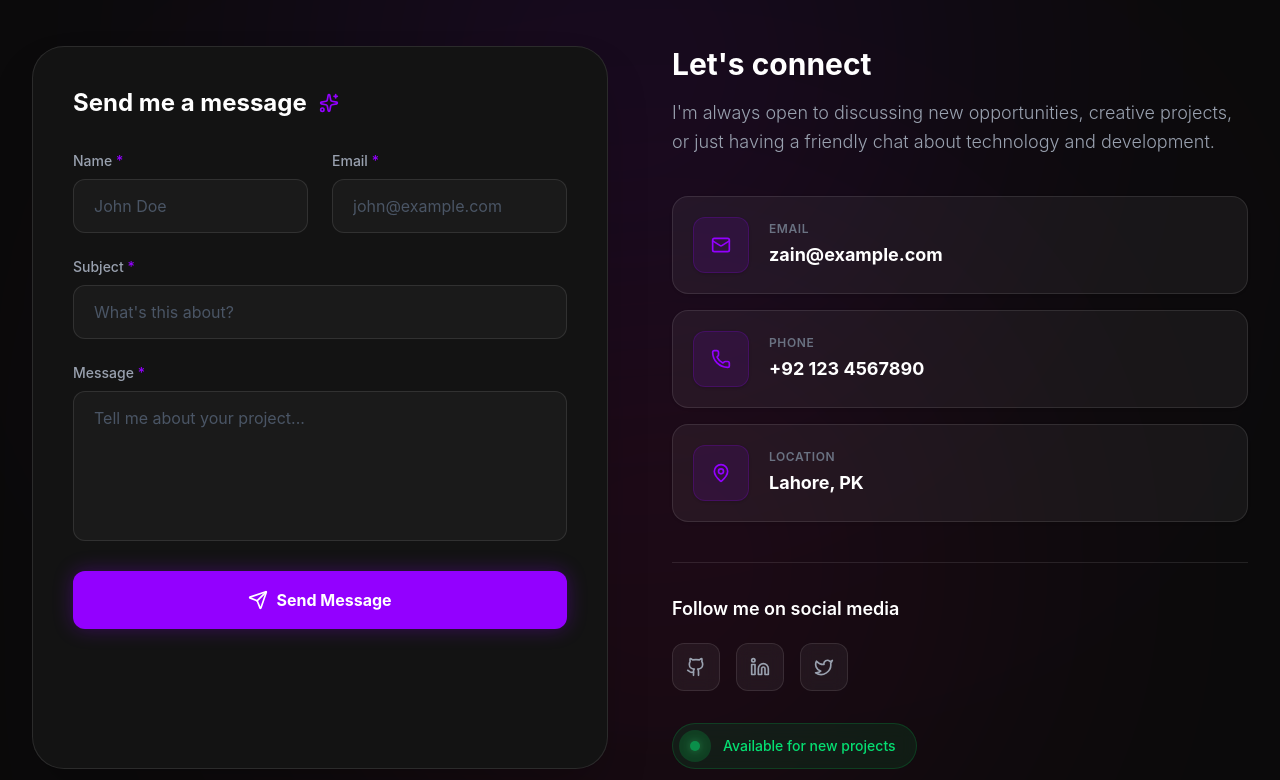
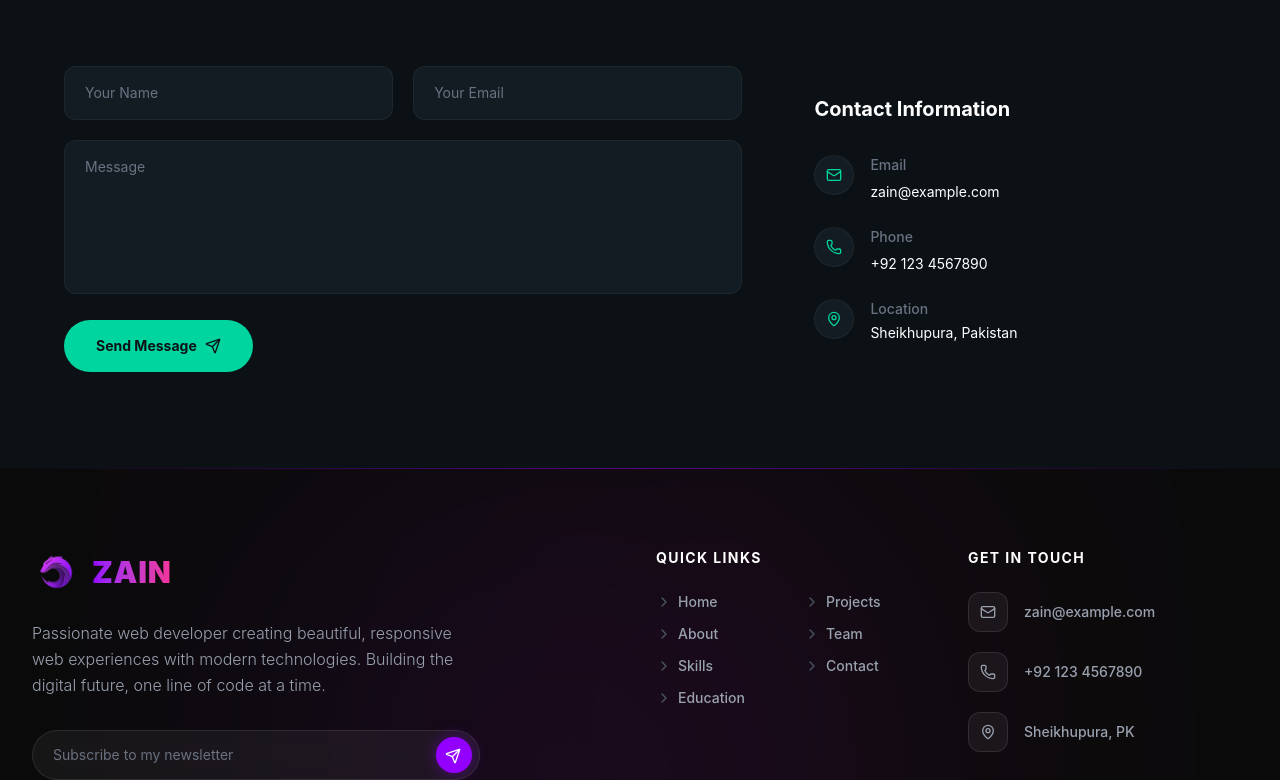
Before and after one commit to ZainMurtaza3532/personal-portfolio-using-react, a React (Vite) app: page / in a window 1280 px wide. Shown: the part 5318-6098 px from the top of the page. Built offline with nearby package versions, Linux system fonts and the light colour scheme.

Commit message:
Refactor Contact component and simplify form handling

```diff
--- a/src/components/Contact.jsx
+++ b/src/components/Contact.jsx
@@ -1,277 +1,110 @@
 import React, { useState } from 'react';
-import { Mail, Phone, MapPin, Send, Github, Linkedin, Twitter, Sparkles } from 'lucide-react';
+import { Mail, Phone, MapPin, Send } from 'lucide-react';
 
 const Contact = () => {
-  const [formData, setFormData] = useState({
-    name: '',
-    email: '',
-    subject: '',
-    message: ''
-  });
-  const [isSubmitting, setIsSubmitting] = useState(false);
-  const [submitStatus, setSubmitStatus] = useState('idle');
+  const [formData, setFormData] = useState({ name: '', email: '', message: '' });
 
-  const handleChange = (e) => {
-    setFormData({
-      ...formData,
-      [e.target.name]: e.target.value
-    });
+  const handleChange = (e) => setFormData({ ...formData, [e.target.name]: e.target.value });
+
+  const handleSubmit = (e) => {
+    e.preventDefault();
+    // Handle submission logic
+    setFormData({ name: '', email: '', message: '' });
   };
 
-  const handleSubmit = async (e) => {
-    e.preventDefault();
-    setIsSubmitting(true);
-
-    // Simulate form submission
-    setTimeout(() => {
-      setIsSubmitting(false);
-      setSubmitStatus('success');
-      setFormData({ name: '', email: '', subject: '', message: '' });
-
-      // Reset status after 5 seconds
-      setTimeout(() => setSubmitStatus('idle'), 5000);
-    }, 1500);
-  };
-
-  const contactInfo = [
-    {
-      icon: <Mail className="w-5 h-5" />,
-      title: 'Email',
-      value: 'zain@example.com',
-      link: 'mailto:zain@example.com'
-    },
-    {
-      icon: <Phone className="w-5 h-5" />,
-      title: 'Phone',
-      value: '+92 123 4567890',
-      link: 'tel:+921234567890'
-    },
-    {
-      icon: <MapPin className="w-5 h-5" />,
-      title: 'Location',
-      value: 'Lahore, PK',
-      link: 'https://maps.google.com'
-    }
-  ];
-
-  const socialLinks = [
-    {
-      icon: <Github className="w-5 h-5" />,
-      name: 'GitHub',
-      url: 'https://github.com',
-      hoverClass: 'hover:bg-white hover:text-black hover:border-white hover:shadow-[0_0_15px_rgba(255,255,255,0.4)]'
-    },
-    {
-      icon: <Linkedin className="w-5 h-5" />,
-      name: 'LinkedIn',
-      url: 'https://linkedin.com',
-      hoverClass: 'hover:bg-[#0A66C2] hover:text-white hover:border-[#0A66C2] hover:shadow-[0_0_15px_rgba(10,102,194,0.4)]'
-    },
-    {
-      icon: <Twitter className="w-5 h-5" />,
-      name: 'Twitter',
-      url: 'https://twitter.com',
-      hoverClass: 'hover:bg-[#1DA1F2] hover:text-white hover:border-[#1DA1F2] hover:shadow-[0_0_15px_rgba(29,161,242,0.4)]'
-    }
-  ];
-
   return (
-    <section id="contact" className="py-24 px-4 sm:px-6 lg:px-8 bg-[#0a0a0a] overflow-hidden relative selection:bg-[#9300ff]/30">
-
-      {/* Subtle Background Ambient Glows */}
-      <div className="absolute top-0 left-1/4 w-[600px] h-[600px] bg-[#9300ff] rounded-full mix-blend-screen filter blur-[150px] opacity-[0.1] pointer-events-none"></div>
-      <div className="absolute bottom-0 right-1/4 w-[600px] h-[600px] bg-pink-600 rounded-full mix-blend-screen filter blur-[150px] opacity-[0.1] pointer-events-none"></div>
-
-      <div className="max-w-7xl mx-auto relative z-10">
-
-        {/* Section Header */}
-        <div className="text-center mb-16" data-aos="fade-up">
-          <h2 className="text-4xl lg:text-5xl font-black text-white mb-4 tracking-tight">
-            Get In <span className="bg-clip-text text-transparent bg-gradient-to-r from-[#9300ff] to-pink-500">Touch</span>
+    <section id="contact" className="py-24 px-4 sm:px-6 lg:px-8 bg-[#0B1115]">
+      <div className="max-w-6xl mx-auto">
+        <div className="mb-16" data-aos="fade-up">
+          <div className="inline-flex items-center px-4 py-1.5 rounded-full border border-white/10 text-[#00D49F] text-sm font-medium mb-4">
+            Contact
+          </div>
+          <h2 className="text-4xl lg:text-5xl font-bold text-white mb-4">
+            Let's build <span className="text-[#00D49F]">something great</span>
           </h2>
-          <div className="w-24 h-1.5 bg-gradient-to-r from-[#9300ff] to-pink-500 mx-auto rounded-full mb-6 shadow-[0_0_15px_rgba(147,0,255,0.5)]"></div>
-          <p className="text-lg md:text-xl text-gray-400 max-w-2xl mx-auto font-light">
-            Have a project in mind or want to collaborate? I'd love to hear from you.
+          <p className="text-gray-400 font-light text-lg">
+            Have a project in mind? I'd love to hear about it. Let's connect.
           </p>
         </div>
 
-        <div className="grid lg:grid-cols-2 gap-12 lg:gap-16">
-
-          {/* Contact Form */}
-          <div
-            className="bg-[#131313] backdrop-blur-xl rounded-[2rem] p-8 sm:p-10 shadow-2xl border border-white/10"
-            data-aos="fade-right"
-            data-aos-duration="1200"
-          >
-            <h3 className="text-2xl font-bold text-white mb-8 flex items-center">
-              Send me a message
-              <Sparkles className="w-5 h-5 text-[#9300ff] ml-3" />
-            </h3>
-
-            {submitStatus === 'success' && (
-              <div className="mb-8 p-4 bg-green-500/10 border border-green-500/20 text-green-400 rounded-2xl flex items-start backdrop-blur-sm" data-aos="fade-down">
-                <div className="bg-green-500/20 rounded-full p-1.5 mr-3 flex-shrink-0">
-                  <svg className="w-5 h-5 text-green-400" fill="none" viewBox="0 0 24 24" stroke="currentColor">
-                    <path strokeLinecap="round" strokeLinejoin="round" strokeWidth="2" d="M5 13l4 4L19 7" />
-                  </svg>
-                </div>
-                <p className="font-medium text-sm mt-0.5">Thank you for your message! I'll get back to you as soon as possible.</p>
-              </div>
-            )}
-
-            <form onSubmit={handleSubmit} className="space-y-6">
-              <div className="grid md:grid-cols-2 gap-6">
-                <div>
-                  <label htmlFor="name" className="block text-sm font-medium text-gray-400 mb-2">
-                    Name <span className="text-[#9300ff]">*</span>
-                  </label>
+        <div className="grid lg:grid-cols-5 gap-12 lg:gap-8">
+          {/* Form */}
+          <div className="lg:col-span-3" data-aos="fade-right">
+            <form onSubmit={handleSubmit} className="space-y-5">
+              <div className="grid md:grid-cols-2 gap-5">
                 <input
                   type="text"
-                    id="name"
                   name="name"
                   value={formData.name}
                   onChange={handleChange}
                   required
-                    className="w-full px-5 py-3.5 bg-[#1a1a1a] border border-white/10 text-white rounded-xl focus:outline-none focus:ring-2 focus:ring-[#9300ff]/50 focus:border-[#9300ff] transition-all duration-300 placeholder-gray-600"
-                    placeholder="John Doe"
+                  className="w-full px-5 py-4 bg-[#121C22] border border-white/5 text-white rounded-xl focus:outline-none focus:border-[#00D49F] transition-all placeholder-gray-500 text-sm"
+                  placeholder="Your Name"
                 />
-                </div>
-                <div>
-                  <label htmlFor="email" className="block text-sm font-medium text-gray-400 mb-2">
-                    Email <span className="text-[#9300ff]">*</span>
-                  </label>
                 <input
                   type="email"
-                    id="email"
                   name="email"
                   value={formData.email}
                   onChange={handleChange}
                   required
-                    className="w-full px-5 py-3.5 bg-[#1a1a1a] border border-white/10 text-white rounded-xl focus:outline-none focus:ring-2 focus:ring-[#9300ff]/50 focus:border-[#9300ff] transition-all duration-300 placeholder-gray-600"
-                    placeholder="john@example.com"
+                  className="w-full px-5 py-4 bg-[#121C22] border border-white/5 text-white rounded-xl focus:outline-none focus:border-[#00D49F] transition-all placeholder-gray-500 text-sm"
+                  placeholder="Your Email"
                 />
               </div>
-              </div>
-
-              <div>
-                <label htmlFor="subject" className="block text-sm font-medium text-gray-400 mb-2">
-                  Subject <span className="text-[#9300ff]">*</span>
-                </label>
-                <input
-                  type="text"
-                  id="subject"
-                  name="subject"
-                  value={formData.subject}
-                  onChange={handleChange}
-                  required
-                  className="w-full px-5 py-3.5 bg-[#1a1a1a] border border-white/10 text-white rounded-xl focus:outline-none focus:ring-2 focus:ring-[#9300ff]/50 focus:border-[#9300ff] transition-all duration-300 placeholder-gray-600"
-                  placeholder="What's this about?"
-                />
-              </div>
-
-              <div>
-                <label htmlFor="message" className="block text-sm font-medium text-gray-400 mb-2">
-                  Message <span className="text-[#9300ff]">*</span>
-                </label>
               <textarea
-                  id="message"
                 name="message"
                 value={formData.message}
                 onChange={handleChange}
                 required
-                  rows={5}
-                  className="w-full px-5 py-3.5 bg-[#1a1a1a] border border-white/10 text-white rounded-xl focus:outline-none focus:ring-2 focus:ring-[#9300ff]/50 focus:border-[#9300ff] transition-all duration-300 placeholder-gray-600 resize-none"
-                  placeholder="Tell me about your project..."
+                rows={6}
+                className="w-full px-5 py-4 bg-[#121C22] border border-white/5 text-white rounded-xl focus:outline-none focus:border-[#00D49F] transition-all placeholder-gray-500 resize-none text-sm"
+                placeholder="Message"
               ></textarea>
-              </div>
-
               <button
                 type="submit"
-                disabled={isSubmitting}
-                className="group w-full flex items-center justify-center space-x-2 px-8 py-4 bg-[#9300ff] text-white font-bold rounded-xl shadow-[0_0_20px_rgba(147,0,255,0.3)] hover:shadow-[0_0_30px_rgba(147,0,255,0.5)] hover:bg-[#a624ff] transition-all duration-300 hover:-translate-y-0.5 disabled:opacity-70 disabled:cursor-not-allowed disabled:transform-none border border-[#9300ff]/50"
+                className="w-full sm:w-auto px-8 py-4 bg-[#00D49F] text-[#0B1115] font-bold rounded-full hover:bg-[#00F0B5] transition-all flex items-center justify-center gap-2 text-sm"
               >
-                {isSubmitting ? (
-                  <>
-                    <div className="w-5 h-5 border-2 border-white border-t-transparent rounded-full animate-spin"></div>
-                    <span>Sending Message...</span>
-                  </>
-                ) : (
-                  <>
-                    <Send className="w-5 h-5 group-hover:translate-x-1 group-hover:-translate-y-1 transition-transform" />
-                    <span>Send Message</span>
-                  </>
-                )}
+                Send Message <Send className="w-4 h-4" />
               </button>
             </form>
           </div>
 
-          {/* Contact Info */}
-          <div className="space-y-10 flex flex-col justify-center mt-10 lg:mt-0" data-aos="fade-left" data-aos-duration="1200">
-            <div>
-              <h3 className="text-3xl font-bold text-white mb-4">
-                Let's connect
-              </h3>
-              <p className="text-gray-400 leading-relaxed text-lg font-light">
-                I'm always open to discussing new opportunities, creative projects,
-                or just having a friendly chat about technology and development.
-              </p>
-            </div>
-
-            {/* Contact Details */}
-            <div className="space-y-4">
-              {contactInfo.map((info, index) => (
-                <a
-                  key={index}
-                  href={info.link}
-                  target={info.link.startsWith('http') ? '_blank' : undefined}
-                  rel={info.link.startsWith('http') ? 'noopener noreferrer' : undefined}
-                  className="group flex items-center p-5 bg-white/5 rounded-2xl shadow-sm border border-white/10 hover:border-[#9300ff]/50 hover:bg-white/10 transition-all duration-300 hover:-translate-y-1"
-                  data-aos="fade-up"
-                  data-aos-delay={index * 100}
-                >
-                  <div className="w-14 h-14 bg-[#9300ff]/10 group-hover:bg-[#9300ff] rounded-xl flex items-center justify-center text-[#9300ff] group-hover:text-white transition-all duration-300 shadow-sm mr-5 border border-[#9300ff]/20 group-hover:shadow-[0_0_20px_rgba(147,0,255,0.5)]">
-                    {info.icon}
+          {/* Info Sidebar */}
+          <div className="lg:col-span-2 lg:pl-10 flex flex-col justify-center" data-aos="fade-left">
+            <h3 className="text-xl font-bold text-white mb-8">Contact Information</h3>
+            <div className="space-y-6">
+              <div className="flex items-start gap-4">
+                <div className="w-10 h-10 rounded-full bg-[#121C22] border border-white/5 flex items-center justify-center text-[#00D49F] flex-shrink-0">
+                  <Mail className="w-4 h-4" />
                 </div>
                 <div>
-                    <h4 className="font-semibold text-gray-500 text-xs tracking-wider uppercase mb-1">{info.title}</h4>
-                    <p className="text-white font-bold text-lg group-hover:text-[#9300ff] transition-colors">{info.value}</p>
-                  </div>
+                  <p className="text-gray-500 text-sm font-medium mb-1">Email</p>
+                  <a href="mailto:zain@example.com" className="text-white hover:text-[#00D49F] transition-colors text-sm">
+                    zain@example.com
                   </a>
-              ))}
-            </div>
-
-            {/* Social Links & Availability */}
-            <div className="pt-8 border-t border-white/10">
-              <h4 className="text-lg font-semibold text-white mb-5">
-                Follow me on social media
-              </h4>
-              <div className="flex flex-wrap gap-4 mb-8">
-                {socialLinks.map((social, index) => (
-                  <a
-                    key={index}
-                    href={social.url}
-                    target="_blank"
-                    rel="noopener noreferrer"
-                    className={`w-12 h-12 bg-white/5 border border-white/10 rounded-xl flex items-center justify-center text-gray-400 ${social.hoverClass} transition-all duration-300 hover:-translate-y-1 backdrop-blur-sm`}
-                    title={social.name}
-                    aria-label={`Visit my ${social.name}`}
-                  >
-                    {social.icon}
-                  </a>
-                ))}
-              </div>
-
-              {/* Availability Badge */}
-              <div className="inline-flex items-center p-1.5 pr-5 bg-green-500/10 border border-green-500/20 rounded-full backdrop-blur-sm">
-                <span className="flex items-center justify-center w-8 h-8 bg-green-500/20 rounded-full mr-3">
-                  <span className="w-2.5 h-2.5 bg-green-400 rounded-full animate-pulse shadow-[0_0_10px_rgba(74,222,128,0.8)]"></span>
-                </span>
-                <span className="text-green-400 font-medium text-sm">
-                  Available for new projects
-                </span>
                 </div>
               </div>
-
+              <div className="flex items-start gap-4">
+                <div className="w-10 h-10 rounded-full bg-[#121C22] border border-white/5 flex items-center justify-center text-[#00D49F] flex-shrink-0">
+                  <Phone className="w-4 h-4" />
+                </div>
+                <div>
+                  <p className="text-gray-500 text-sm font-medium mb-1">Phone</p>
+                  <a href="tel:+921234567890" className="text-white hover:text-[#00D49F] transition-colors text-sm">
+                    +92 123 4567890
+                  </a>
+                </div>
+              </div>
+              <div className="flex items-start gap-4">
+                <div className="w-10 h-10 rounded-full bg-[#121C22] border border-white/5 flex items-center justify-center text-[#00D49F] flex-shrink-0">
+                  <MapPin className="w-4 h-4" />
+                </div>
+                <div>
+                  <p className="text-gray-500 text-sm font-medium mb-1">Location</p>
+                  <p className="text-white text-sm">Sheikhupura, Pakistan</p>
+                </div>
+              </div>
+            </div>
           </div>
         </div>
       </div>
```
Lines whose indentation alone changed are shown as unchanged.
